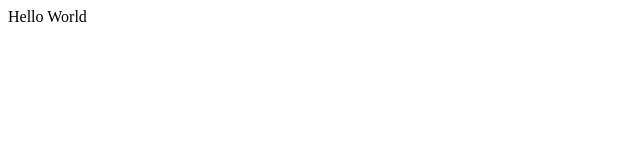
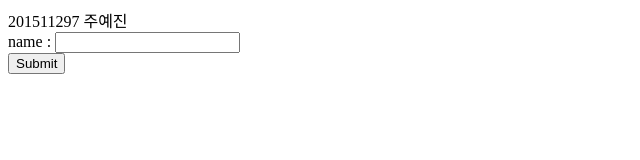
Before and after one commit to linenive/ju.github.io, a plain HTML site: page index.html in a window 1280 px wide. Shown: the whole page, without its empty margins (0-640 px from the left). Drawn offline with Linux system fonts and the light colour scheme.

Commit message:
add form

```diff
--- a/index.html
+++ b/index.html
@@ -5,6 +5,10 @@
     <title>Title</title>
 </head>
 <body>
-Hello World
+201511297 주예진
+<form action="url">
+  name : <input type="text" name=""><br>
+  <input type="submit" value="Submit"><br>
+</form>
 </body>
 </html>
```
